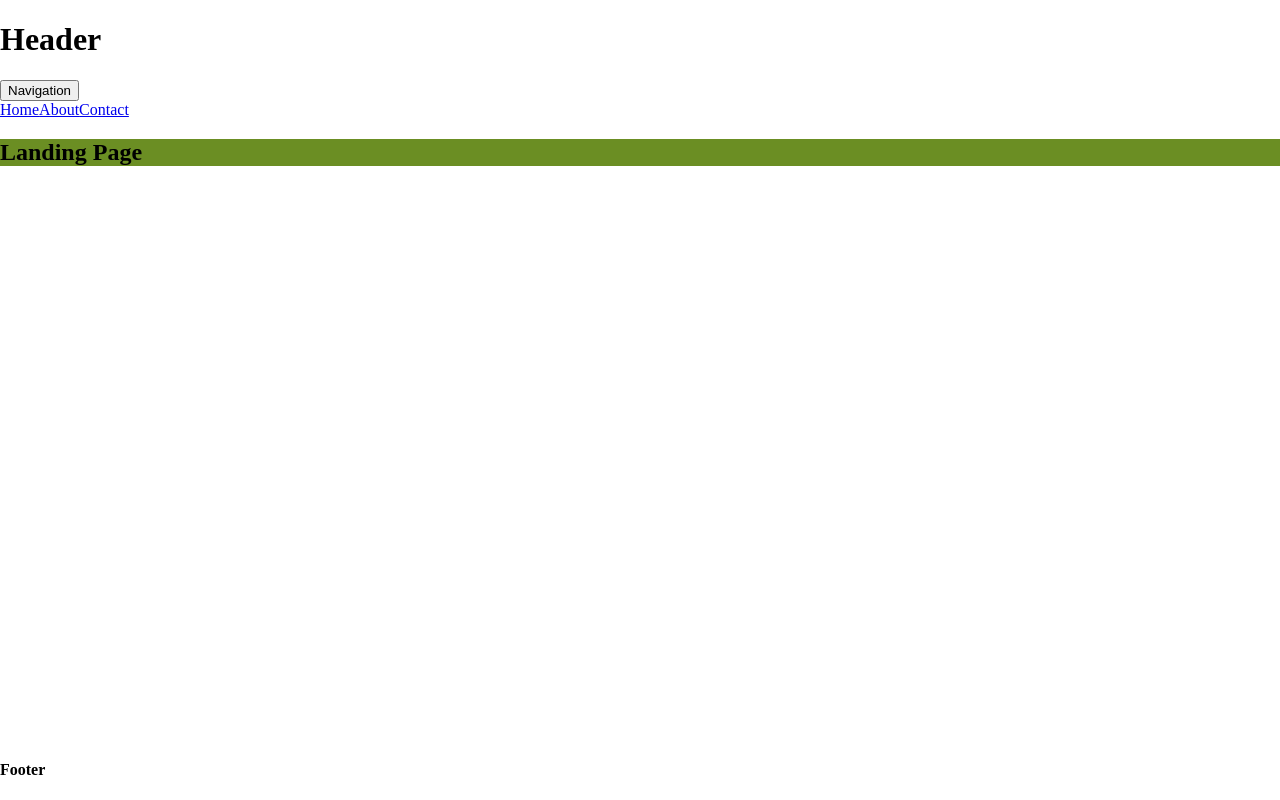
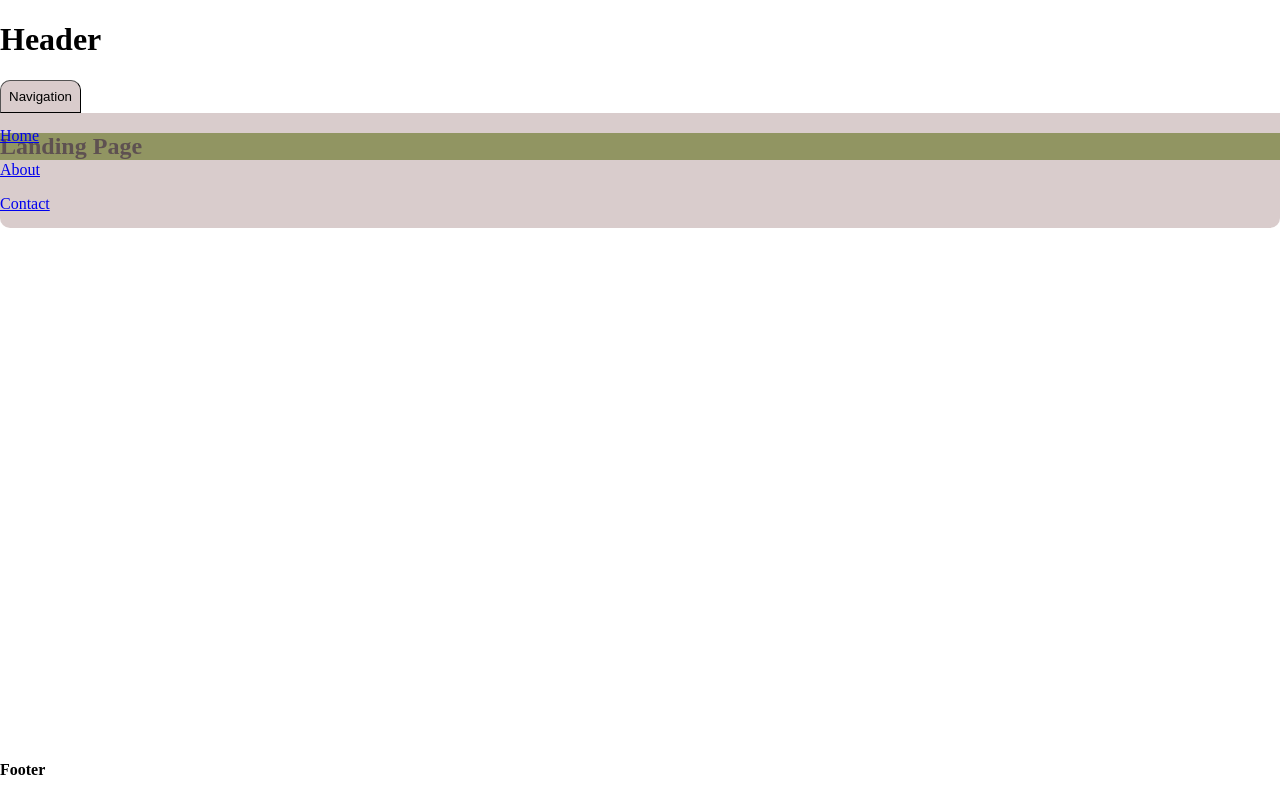
Before and after one commit to LarsGKodehode/kodehode-react-router-recap, a React (Vite) app: page / in a window 1280 px wide. Both pictures are taken after a click on the button "Navigation". Built offline with nearby package versions, Linux system fonts and the light colour scheme.

Commit message:
fix dropdown

```diff
--- a/src/components/CustomDropdown/CustomDropdown.jsx
+++ b/src/components/CustomDropdown/CustomDropdown.jsx
@@ -1,26 +1,29 @@
 import { Menu } from '@headlessui/react'
 import { Link } from 'react-router-dom'
 
+import styles from './styles.module.css'
+
 const navlinks = [
-  {to: '/', title: 'Home'},
-  {to: '/about', title: 'About'},
-  {to: '/contact', title: 'Contact'},
+  { to: '/', title: 'Home' },
+  { to: '/about', title: 'About' },
+  { to: '/contact', title: 'Contact' },
 ]
 
 function CustomDropdown() {
   return (
     <Menu>
-      <Menu.Button>Navigation</Menu.Button>
-      <Menu.Items>
-
+      <Menu.Button className={styles.button} >Navigation</Menu.Button>
+      <div className={styles.container}>
+        <Menu.Items className={styles.items}>
           {
             navlinks.map(
               (link) => {
                 return (
-                <Menu.Item>
+                  <Menu.Item key={link.title}>
                     {({ active }) => (
                       <Link
                         to={link.to}
+                        className={styles.link}
                       >
                         {link.title}
                       </Link>
@@ -32,6 +35,7 @@ function CustomDropdown() {
           }
 
         </Menu.Items>
+      </div>
     </Menu>
   )
 }
--- /dev/null
+++ b/src/components/CustomDropdown/styles.module.css
@@ -0,0 +1,26 @@
+.container {
+  position: relative;
+}
+
+.button {
+  padding: .5rem;
+  border-radius: 10px 10px 0px 0px;
+  border-width: 1px;
+  background-color: rgba(182, 156, 156, 0.517)
+}
+
+.items {
+  position: absolute;
+  display: flex;
+  width: 100%;
+  flex-direction: column;
+  gap: 1rem;
+
+  background-color: rgba(182, 156, 156, 0.517);
+  border-radius: 0px 0px 10px 10px;
+  border-width: 1px;
+  padding-top: .9rem;
+  padding-bottom: .9rem;
+}
+
+.link {}
```
Lines whose indentation alone changed are shown as unchanged.
